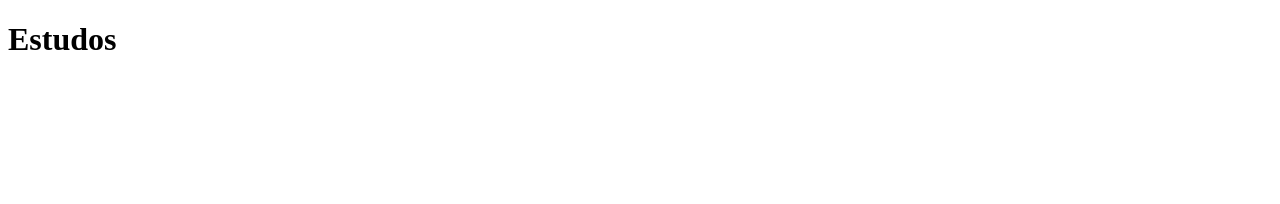
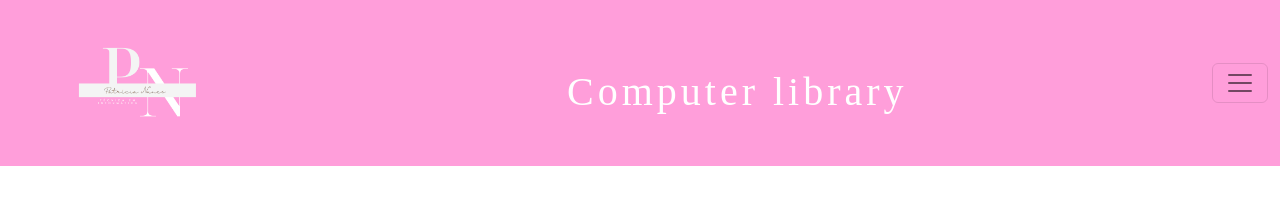
Before and after one commit to patricianunes4311/webdesigner, a website: page index.html in a window 1280 px wide. Drawn offline with nearby package versions, Linux system fonts and the light colour scheme.

Commit message:
atualização

```diff
--- a/index.html
+++ b/index.html
@@ -1,18 +1,63 @@
 <!DOCTYPE html>
 <html lang="PT">
+
 <head>
     <meta charset="UTF-8">
     <meta http-equiv="X-UA-Compatible" content="IE=edge">
     <meta name="viewport" content="width=device-width, initial-scale=1.0">
+    <link href="./style/style.css" rel="stylesheet">
+    <!-- CSS only -->
+    <link href="https://cdn.jsdelivr.net/npm/bootstrap@5.2.3/dist/css/bootstrap.min.css" rel="stylesheet"
+        integrity="sha384-rbsA2VBKQhggwzxH7pPCaAqO46MgnOM80zW1RWuH61DGLwZJEdK2Kadq2F9CUG65" crossorigin="anonymous">
+    <link rel="preconnect" href="https://fonts.googleapis.com">
+    <link rel="preconnect" href="https://fonts.gstatic.com" crossorigin>
     <title>Estudos</title>
 </head>
+
 <body>
-<div class="header">
-    <div id="logo">
+    <div class="container-fluid">
+        <div class="row header">
+            <nav class="navbar fixed-top">
+                <div class="container-fluid">
+                    <img id="logotipo" src="./images/técnica.png">
+                    <a id="title" class="navbar-brand">Computer library</a>
+                    <button class="navbar-toggler" type="button" data-bs-toggle="offcanvas"
+                        data-bs-target="#offcanvasNavbar" aria-controls="offcanvasNavbar">
+                        <span class="navbar-toggler-icon"></span>
+                    </button>
+                    <div class="offcanvas offcanvas-end" tabindex="-1" id="offcanvasNavbar"
+                        aria-labelledby="offcanvasNavbarLabel">
+                        <div class="offcanvas-header">
+                            <h5 class="offcanvas-title" id="offcanvasNavbarLabel">Galeria Artística</h5>
+                            <button type="button" class="btn-close" data-bs-dismiss="offcanvas"
+                                aria-label="Close"></button>
+                        </div>
+                        <div class="offcanvas-body">
+                            <ul class="navbar-nav justify-content-end flex-grow-1 pe-3">
+                                <li class="nav-item">
+                                    <a class="nav-link active" aria-current="page" href="index.html">Home</a>
+                                </li>
 
+
+                            </ul>
+
+                        </div>
+                    </div>
+                </div>
+            </nav>
+        </div>
     </div>
-    <h1 id="title">Estudos</h1>
-</div>
+
+        <!----------------------------------------------------------------------------------------------->
+        <div class="row body">
+
+
+
+        </div><!------------------------------------------------------------------------------------------------->
+
+
+    </div> <!--fechamento container-->
 
 </body>
+
 </html>
--- a/style/style.css
+++ b/style/style.css
@@ -0,0 +1,30 @@
+
+#logotipo{
+    max-width:20000px;
+    max-height:150px;
+    width: auto;
+    height: auto;
+    border-left:500px;
+    right:0px;
+  left:0px;
+}
+
+
+.navbar{
+    background:#FF9EDA;
+    position: fixed;
+    right:0px;
+    left:0px;
+   }
+
+   #title{
+    font-family: 'Fauna One';
+    font-style: normal;
+    font-weight: 400px;/*espessura da fonte*/
+    font-size: 40px;
+    line-height: 49px; /*altura da linha*/
+    text-align: right;
+    color: #ffffff;
+    margin-top: 18px;
+    letter-spacing:4px;
+   }
```
Also changed, not shown: images/técnica.png (added).
